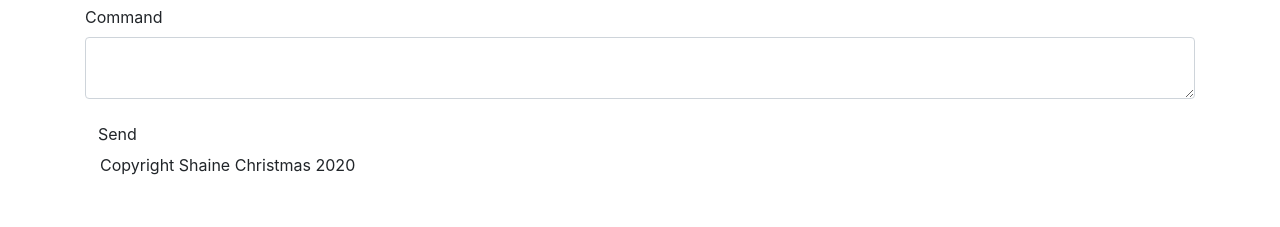
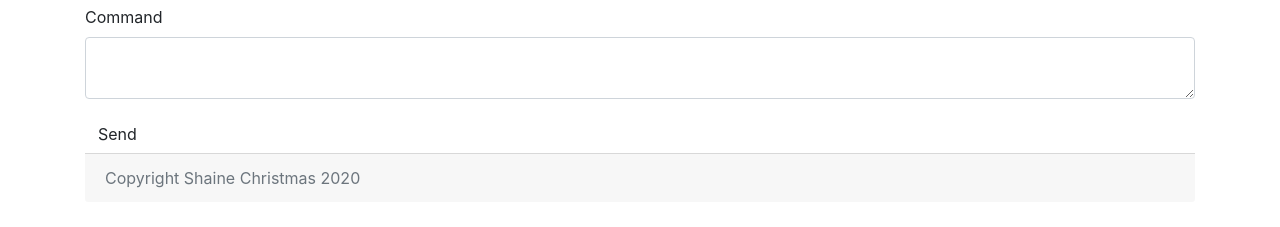
Before and after one commit to ShaeChristmas/TrackMe, a website: page web/public/send-command.html in a window 1280 px wide. Shown: the part 107-334 px from the top of the page. Drawn offline with nearby package versions, Linux system fonts and the light colour scheme.

Commit message:
FIX: Fix the footer implementation.

```diff
--- a/web/public/app.js
+++ b/web/public/app.js
@@ -1,4 +1,5 @@
 $('#navbar').load('navbar.html');
+$('#footer').load('footer.html');
 //Init device list
 const devices = JSON.parse(localStorage.getItem('devices')) || [];
 
--- /dev/null
+++ b/web/public/footer.html
@@ -0,0 +1,5 @@
+<script>
+    var date = new Date();
+    $('#footer-text').text(`Copyright Shaine Christmas ${date.getFullYear() }`);
+</script>
+<div class="card-footer text-muted" id="footer-text"></div>
--- a/web/public/send-command.html
+++ b/web/public/send-command.html
@@ -20,15 +20,8 @@
                 <textarea rows="2" class="form-control" id="command"></textarea>
             </div>
             <button class = "btn btn-sucess" id="send-command">Send</button>
-            <div class="container">
-                <div id="footer">
-                <p>
-                    <script>
-                        var date = new Date();
-                        document.write("Copyright Shaine Christmas "+ date.getFullYear());
-                    </script>
-                </p>
-                </div>
+            <div class="footer">
+                <div id="footer"></div>
         </div>
         <script src="https://code.jquery.com/jquery-3.5.1.min.js"></script>
         <script type = "text/javascript" src="app.js"></script>
```
Also changed, not shown: web/package.json (added, +18 -0 lines), web/public/about-me.html (+2 -9 lines), web/public/device-list.html (+2 -9 lines), web/public/register-device.html (+2 -9 lines).
